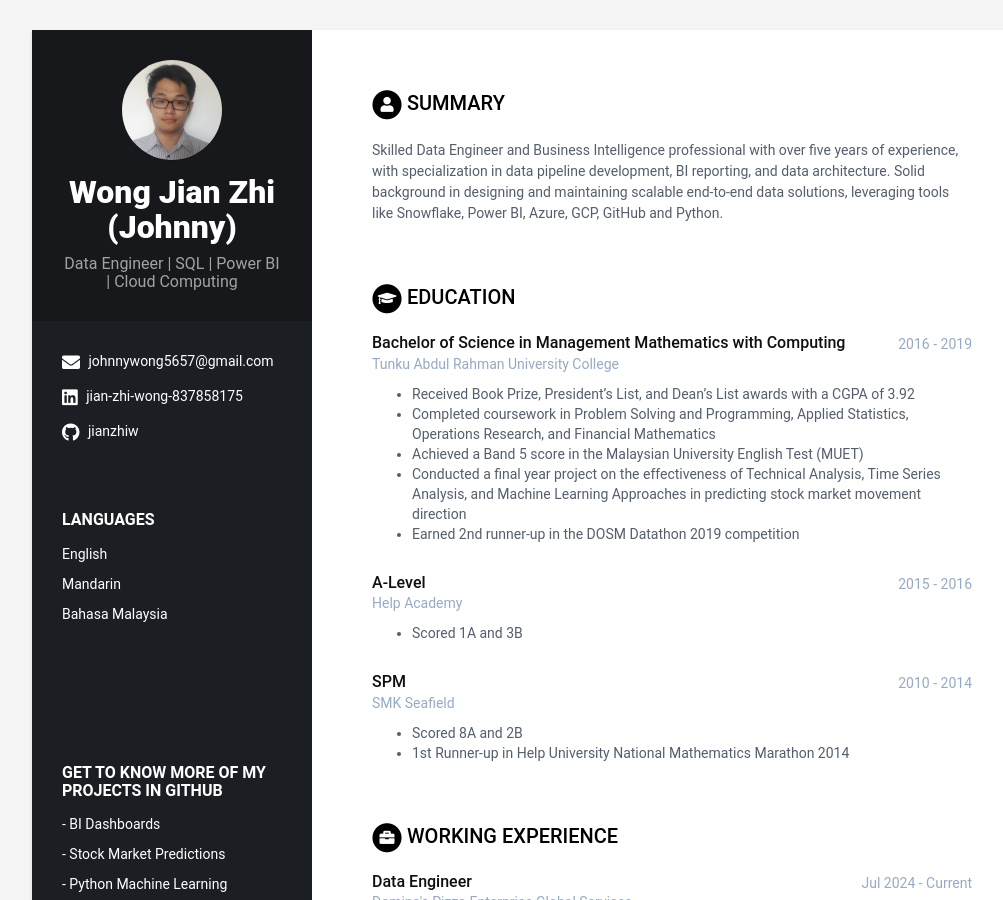
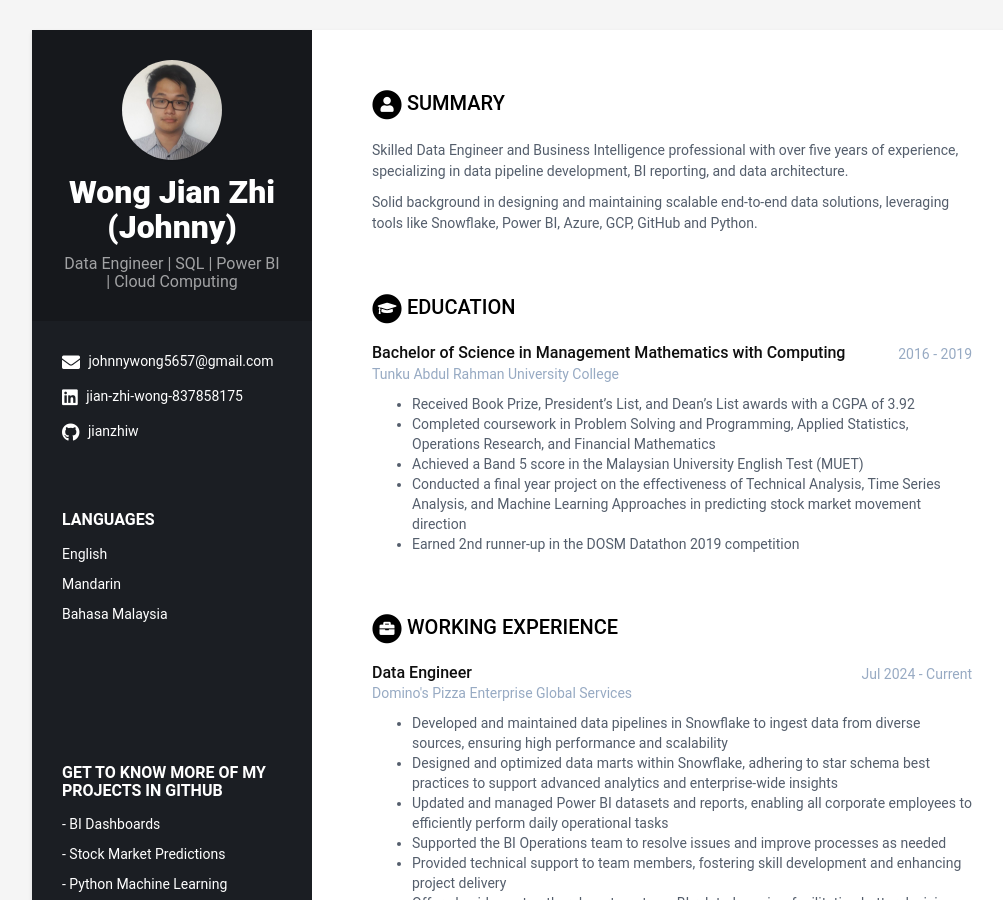
Before and after one commit to jianzhiw/jianzhiw.github.io, a Jekyll site: the page built from index.html, in a window 1280 px wide and 900 px high. Shown: the whole window, without its empty margins (108-1111 px from the left). Built offline with Jekyll 4.4.1, drawn with Linux system fonts in a browser that asks for light colours.

Commit message:
Fix wordings

```diff
--- a/_data/data.yml
+++ b/_data/data.yml
@@ -31,8 +31,10 @@ sidebar:
 career-profile:
     title: Summary
     summary: |
-        Skilled Data Engineer and Business Intelligence professional with over five years of experience, with specialization in data pipeline development, BI reporting, and data architecture.
+        Skilled Data Engineer and Business Intelligence professional with over five years of experience, specializing in data pipeline development, BI reporting, and data architecture.
+
         Solid background in designing and maintaining scalable end-to-end data solutions, leveraging tools like Snowflake, Power BI, Azure, GCP, GitHub and Python.
+
 education:
     - degree: Bachelor of Science in Management Mathematics with Computing
       university: Tunku Abdul Rahman University College
@@ -43,20 +45,6 @@ education:
         - Achieved a Band 5 score in the Malaysian University English Test (MUET)
         - Conducted a final year project on the effectiveness of Technical Analysis, Time Series Analysis, and Machine Learning Approaches in predicting stock market movement direction
         - Earned 2nd runner-up in the DOSM Datathon 2019 competition
-
-    - degree: A-Level
-      university: Help Academy
-      time: 2015 - 2016
-      details: |
-        - Scored 1A and 3B
-
-    - degree: SPM
-      university: SMK Seafield
-      time: 2010 - 2014
-      details: |
-        - Scored 8A and 2B
-        - 1st Runner-up in Help University National Mathematics Marathon 2014
-
 
 experiences:
     - role: Data Engineer
```
